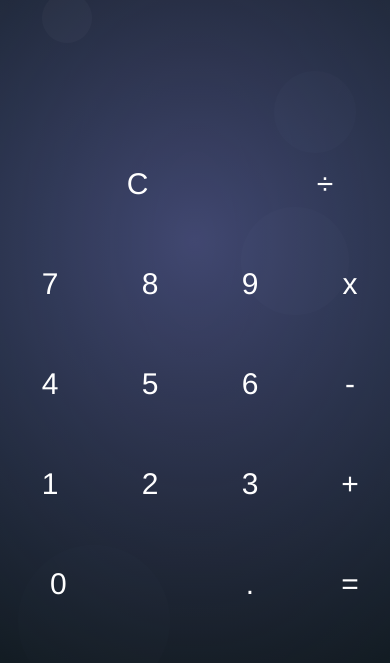
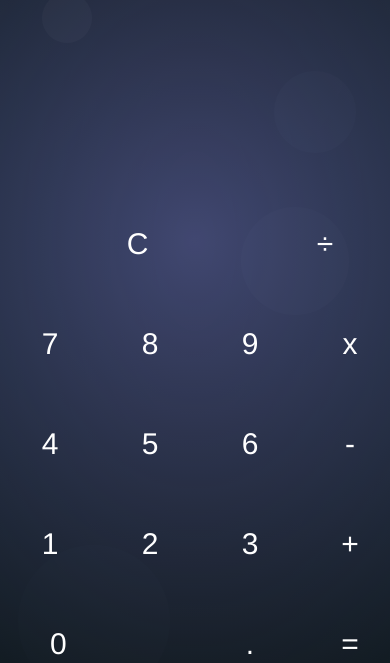
Before and after one commit to Jackstone92/Zen-Calculator, a plain HTML site: page index.html in a window 390 px wide. Shown: the part 181-844 px from the top of the page. Drawn offline with Linux system fonts and the light colour scheme.

Commit message:
Add files via upload

```diff
--- a/css/style.css
+++ b/css/style.css
@@ -35,7 +35,7 @@ body {
 
 .calculator {
   width: 500px;
-  margin: 20px auto;
+  margin: 80px auto;
   text-align: center;
   position: relative;
 }
@@ -89,7 +89,8 @@ p.zero {
   width: 100%;
   text-align: center;
   position: absolute;
-  height: 65%;
+  top: 100px;
+
   line-height: 200px;
   word-wrap: break-word;
 }
@@ -139,8 +140,8 @@ canvas {
   }
 
   .result {
-    height: 50%;
-    font-size: 50px;
+    top: 200px;
+    font-size: 80px;
     line-height: 50px;
   }
 
```
